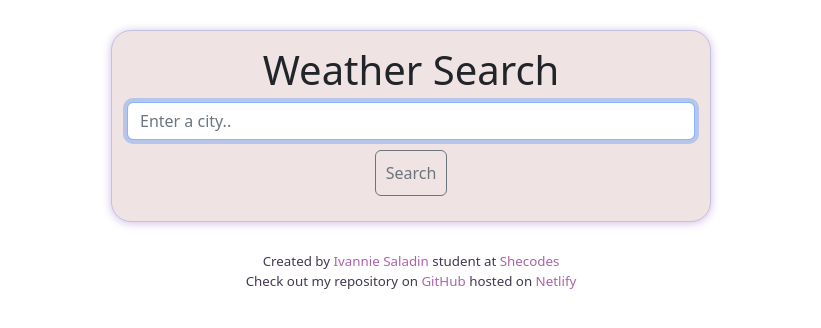
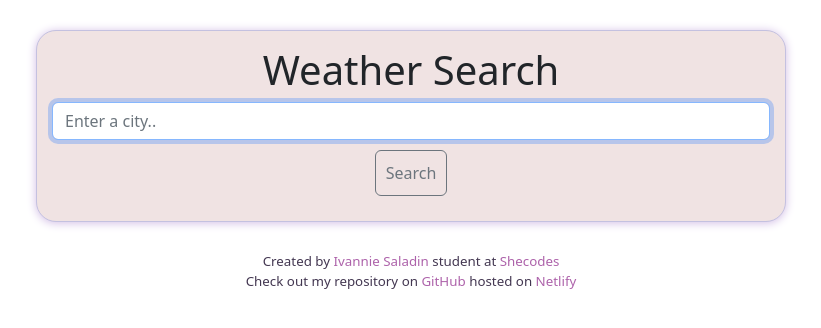
Before and after one commit to ivanniesala/weather-react-wk4, a React (Create React App) app: page / in a window 1280 px wide. Shown: the top 328 px of the page, without its empty margins (229-1050 px from the left). Built offline with nearby package versions, Linux system fonts and the light colour scheme.

Commit message:
Update App.css

```diff
--- a/src/App.css
+++ b/src/App.css
@@ -1,6 +1,6 @@
 .App {
   text-align: center;
-  max-width: 600px;
+  max-width: 750px;
   border: 0.5px solid #c4c1e0;
   border-radius: 20px;
   margin: 30px auto;
```
